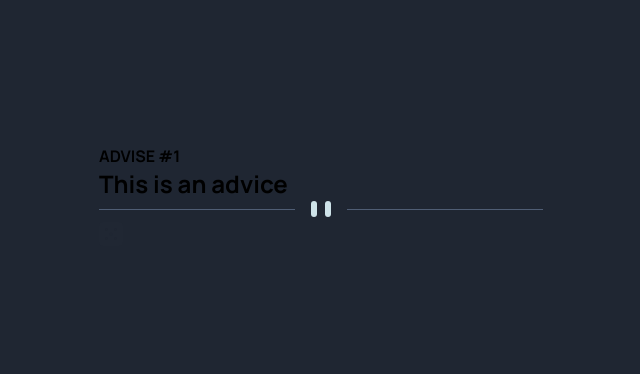
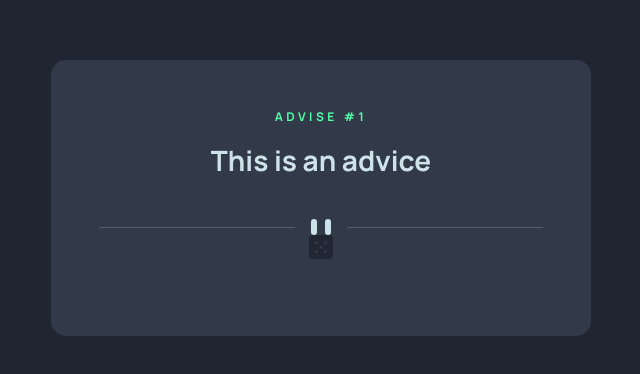
Before and after one commit to elice-study-first/advice-generator-sangjun, a React (Create React App) app in the folder advice-generator/: page / in a window 1280 px wide. Shown: the part 202-576 px from the top of the page, without its empty margins (319-959 px from the left). Built offline with nearby package versions, Linux system fonts and the light colour scheme.

Commit message:
🔨초기화면 디자인 demo1

```diff
--- a/advice-generator/src/App.css
+++ b/advice-generator/src/App.css
@@ -14,3 +14,30 @@ body {
   justify-content: center;
   height: 100vh;
 }
+
+.card {
+  background: hsl(217, 19%, 24%);
+  display: flex;
+  flex-direction: column;
+  align-items: center;
+  justify-content: center;
+  width: 540px;
+  padding: 3rem 2rem 4.5rem 2rem;
+  margin: 0 auto;
+  border-radius: 15px;
+  position: relative;
+}
+
+p {
+  color: hsl(150, 100%, 66%);
+  letter-spacing: 3.5px;
+  font-weight: 700;
+  margin-bottom: 1rem;
+  font-size: 12px;
+}
+
+h2 {
+  color: hsl(193, 38%, 86%);
+  font-size: 28px;
+  margin-bottom: 2.5rem;
+}
```
